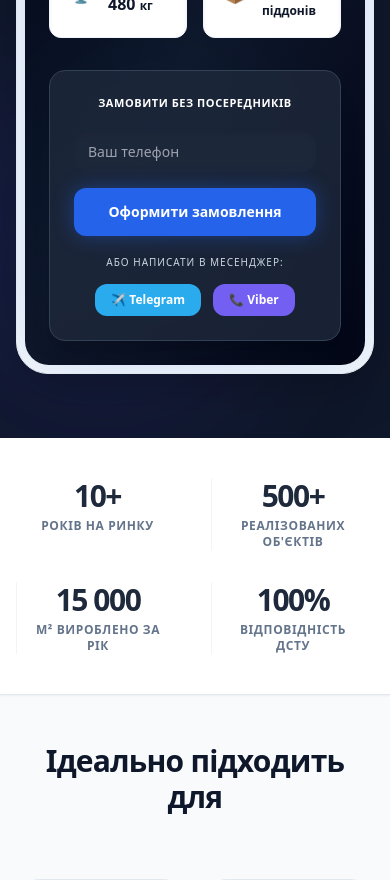
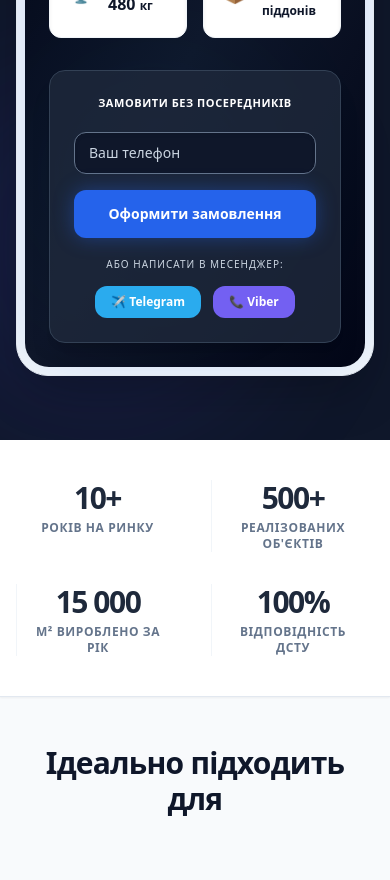
Before and after one commit to alex-calc/euroguma, a React (Vite) app: page / in a window 390 px wide. Shown: the part 2220-3100 px from the top of the page. Built offline with nearby package versions, Linux system fonts and the light colour scheme.

Commit message:
chore: update 20mm tile price to 900 UAH and improve phone input contrast

```diff
--- a/src/App.tsx
+++ b/src/App.tsx
@@ -2,7 +2,7 @@ import { useState, useEffect } from 'react';
 import { useTranslation } from 'react-i18next';
 
 const PRICE_BY_THICKNESS: Record<number, number> = {
-  1: 840, // 20 мм
+  1: 900, // 20 мм
   2: 1050  // 30 мм
 };
 
@@ -687,7 +687,7 @@ export default function App() {
               <input
                 type="tel" placeholder={t('calc.phonePlaceholder')} value={phone} onChange={(e) => handlePhoneChange(e, setPhone)}
                 aria-label={t('calc.phonePlaceholder')}
-                className="w-full px-3.5 py-2.5 rounded-xl bg-slate-800/80 text-white text-sm focus:outline-none focus:border-blue-500 focus:ring-1 focus:ring-blue-500/50 transition-all shadow-inner"
+                className="w-full px-3.5 py-2.5 rounded-xl bg-slate-900 border border-slate-500 text-white text-sm focus:outline-none focus:border-blue-500 focus:ring-1 focus:ring-blue-500/50 transition-all shadow-inner placeholder-slate-300 font-medium"
               />
               <div className="pt-1 space-y-3">
                 <button
```
